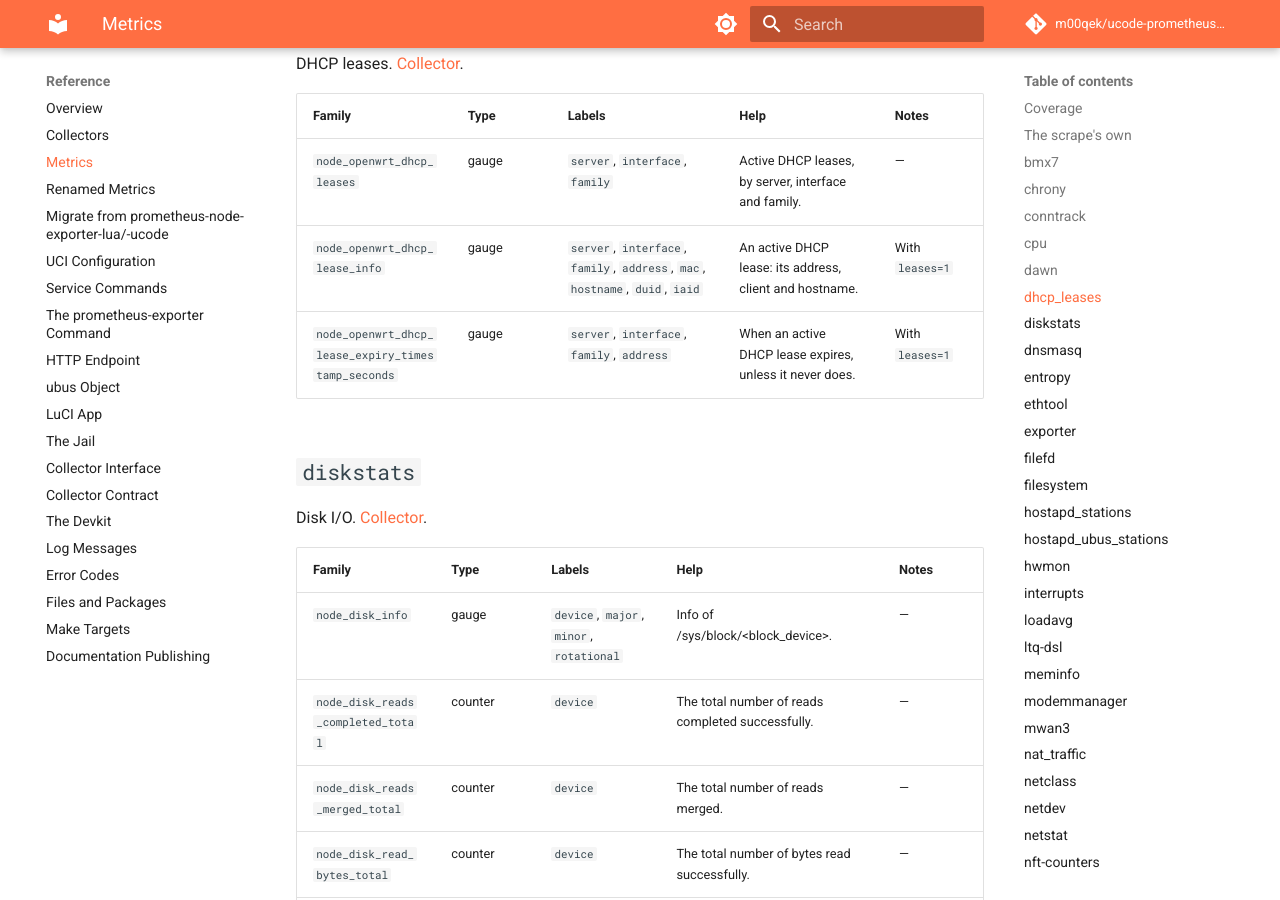
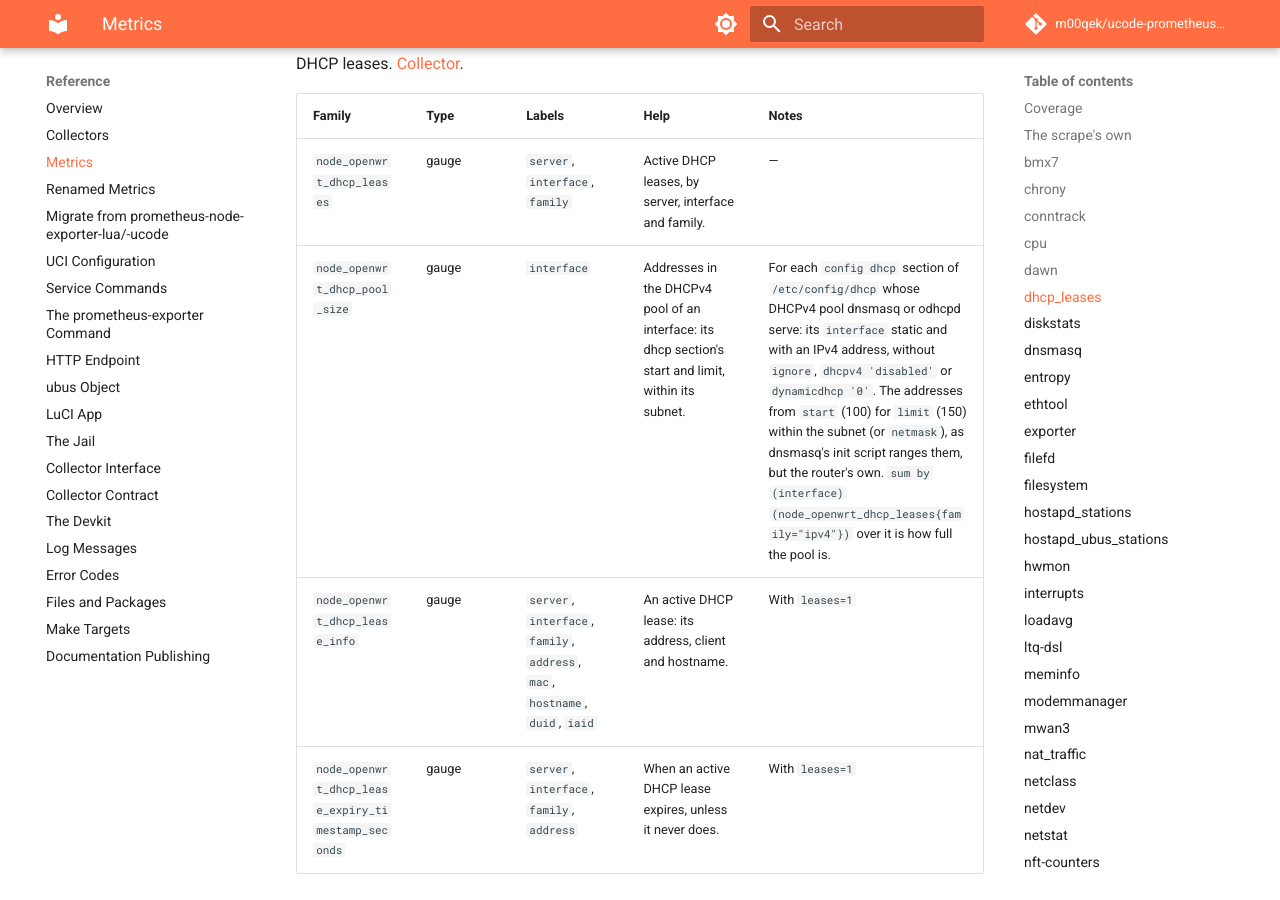
Before and after one commit to m00qek/ucode-prometheus-exporter, an MkDocs documentation site: the page built from docs/reference/metrics.md, in a window 1280 px wide and 900 px high, scrolled down 13551 px. Built offline with MkDocs 1.6.1 and Material for MkDocs 9.7.7, drawn with Linux system fonts in a browser that asks for light colours; comment, search, counter and statistics services are not loaded; some of the changed lines change nothing that is shown.

Commit message:
Write each interface's DHCPv4 pool size, node_openwrt_dhcp_pool_size
The leases had nothing to be measured against: the pool alert took 90% of
OpenWrt's default pool, whatever the pool. dhcp_leases now writes, for each
config dhcp section whose DHCPv4 pool dnsmasq or odhcpd serve (a static
interface with an IPv4 address, no ignore, dhcpv4 not 'disabled', a
dynamic pool), the addresses from start (100) for limit (150) within the
subnet, or the section's netmask, as dnsmasq's init script has ipcalc.sh
range them, but the router's own. node_exporter has no equivalent, so it
is named as the collector's other families. The synthetic fixture set has
the dhcp config OpenWrt ships, which the metrics reference runs it on.

```diff
--- a/docs/reference/metrics.md
+++ b/docs/reference/metrics.md
@@ -17,7 +17,7 @@ The labels are those seen on the captures; a collector leaves out a label it has
 | [`conntrack`](#conntrack) | 10 | a router | — |
 | [`cpu`](#cpu) | 8 | an access point, a router | — |
 | [`dawn`](#dawn) | 3 | made-up captures | — |
-| [`dhcp_leases`](#dhcp_leases) | 3 | made-up captures | — |
+| [`dhcp_leases`](#dhcp_leases) | 4 | made-up captures | — |
 | [`diskstats`](#diskstats) | 18 | a second router, made-up captures | — |
 | [`dnsmasq`](#dnsmasq) | 30 | a router | — |
 | [`entropy`](#entropy) | 2 | an access point, a router | — |
@@ -180,6 +180,7 @@ DHCP leases. [Collector](collectors.md#dhcp_leases).
 | Family | Type | Labels | Help | Notes |
 | :--- | :--- | :--- | :--- | :--- |
 | `node_openwrt_dhcp_leases` | gauge | `server`, `interface`, `family` | Active DHCP leases, by server, interface and family. | — |
+| `node_openwrt_dhcp_pool_size` | gauge | `interface` | Addresses in the DHCPv4 pool of an interface: its dhcp section's start and limit, within its subnet. | For each `config dhcp` section of `/etc/config/dhcp` whose DHCPv4 pool dnsmasq or odhcpd serve: its `interface` static and with an IPv4 address, without `ignore`, `dhcpv4 'disabled'` or `dynamicdhcp '0'`. The addresses from `start` (100) for `limit` (150) within the subnet (or `netmask`), as dnsmasq's init script ranges them, but the router's own. `sum by (interface) (node_openwrt_dhcp_leases{family="ipv4"})` over it is how full the pool is. |
 | `node_openwrt_dhcp_lease_info` | gauge | `server`, `interface`, `family`, `address`, `mac`, `hostname`, `duid`, `iaid` | An active DHCP lease: its address, client and hostname. | With `leases=1` |
 | `node_openwrt_dhcp_lease_expiry_timestamp_seconds` | gauge | `server`, `interface`, `family`, `address` | When an active DHCP lease expires, unless it never does. | With `leases=1` |
 
```
Also changed, not shown: 5 other files.
